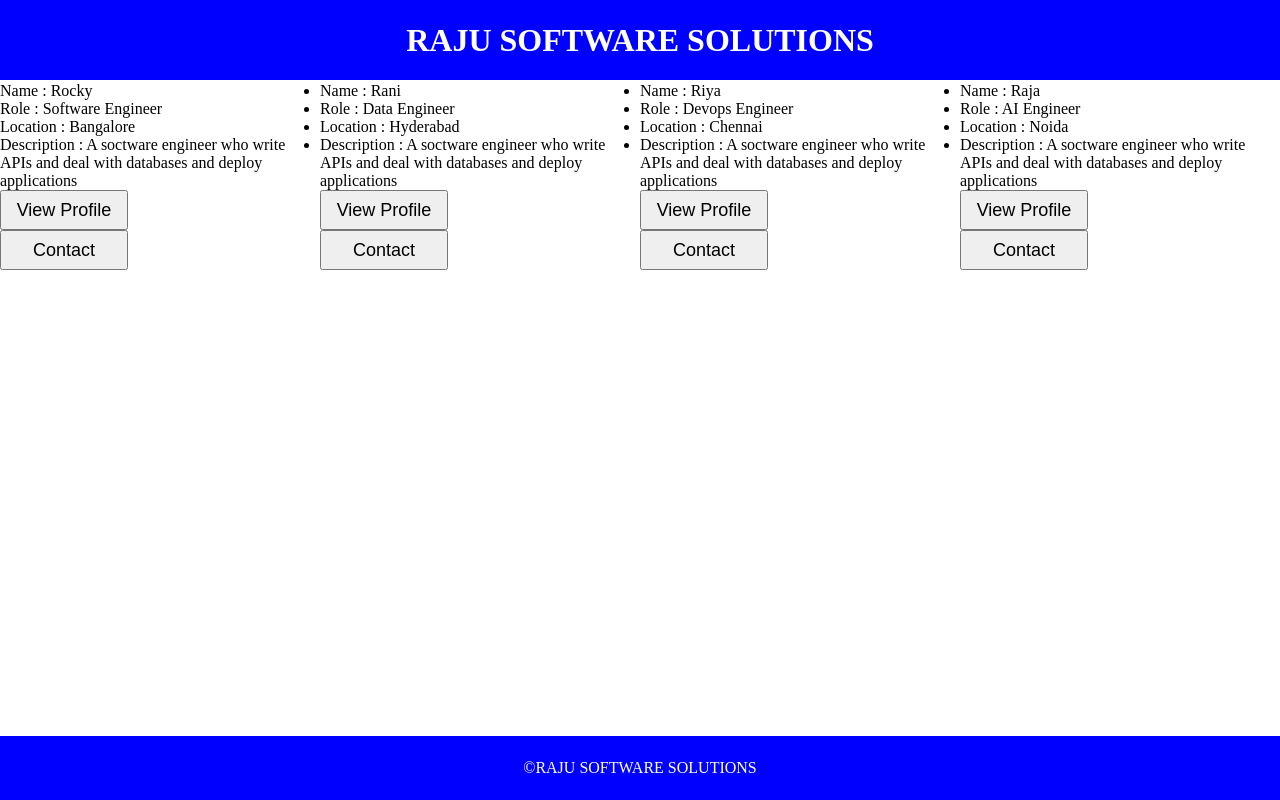
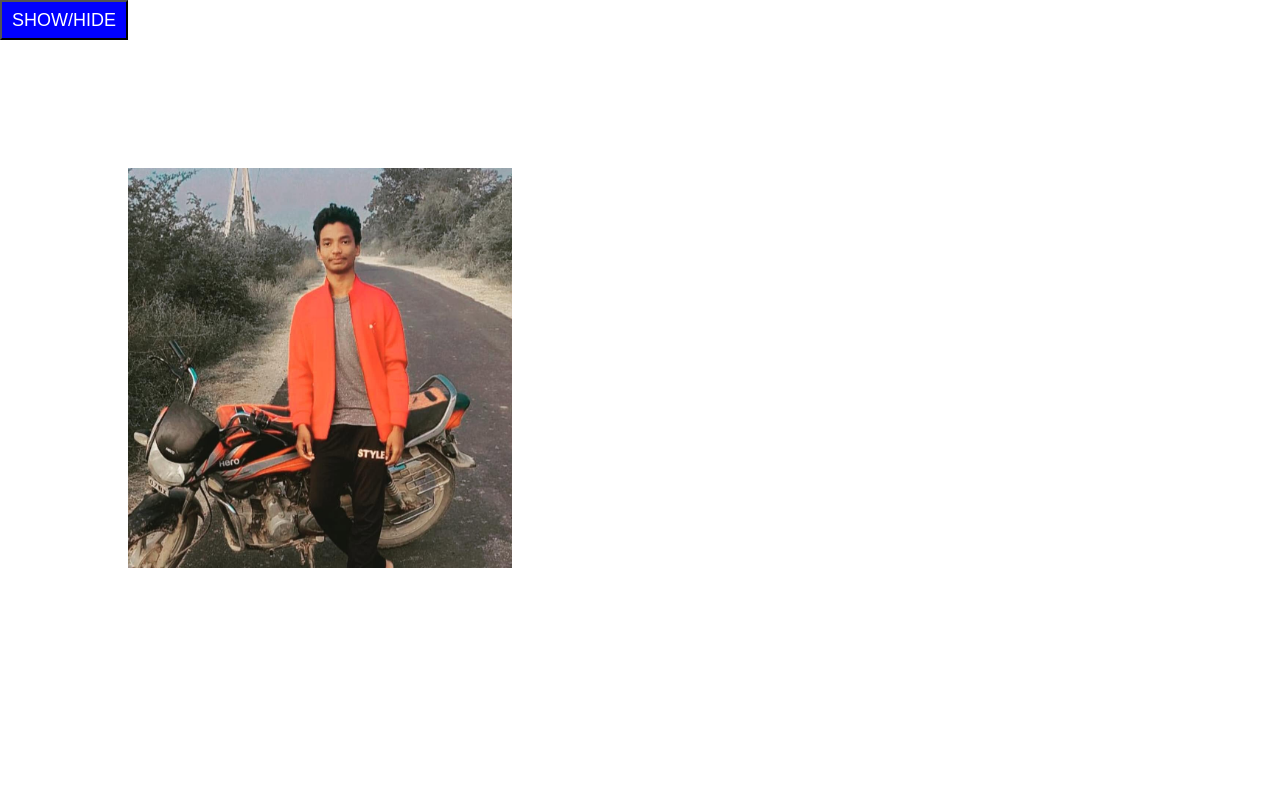
Before and after one commit to MUDEM-NAGARAJU/react-employeedirectory, a React (Vite) app: page / in a window 1280 px wide. Built offline with nearby package versions, Linux system fonts and the light colour scheme.

Commit message:
developed usestate hook functionalities and condition based rendering

```diff
--- a/src/App.jsx
+++ b/src/App.jsx
@@ -2,7 +2,10 @@ import Header from './components/Header.jsx';
 import Footer from './components/Footer.jsx';
 import Employeecard from './components/Employeecard.jsx';
 import './App.css';
-
+import './css/button.css';
+import Image_comp from './components/Image_comp.jsx';
+import { useState } from 'react';
+import Counter_comp from './components/Counter_comp.jsx';
 function App() {
   let information=[
     {
@@ -30,8 +33,11 @@ function App() {
       Description:"A soctware engineer who write APIs and deal with databases and deploy applications"
     }
   ];
+  let [show,setshow]=useState(true);
+
+  let clicked=()=>{setshow(!show)};
   return (
-
+    /*
     <div className='app'>
       <Header />
         <div className="employeeinfo">
@@ -45,6 +51,14 @@ function App() {
         </div>
 
       <Footer />
+    </div>*/
+
+
+    <div>
+      <div className='button_comp'>
+      <button onClick={clicked}>SHOW/HIDE</button>
+      </div>
+    {show ? < Image_comp />:< Counter_comp />}
     </div>
 
   );
--- /dev/null
+++ b/src/components/Counter_comp.jsx
@@ -0,0 +1,25 @@
+import { useState } from 'react';
+import '../css/button.css';
+export default function Counter_comp(){
+
+    let [cnt,setcnt]=useState(0);
+    let process=(event)=>{
+
+        if (event.target.innerText=='+'){
+            setcnt(cnt+1);
+        }
+        else{
+            setcnt(cnt-1);
+        }
+
+    };
+    return (
+        <div className="button_comp">
+
+            <button onClick={process}>+</button>
+            <p>{cnt}</p>
+            <button onClick={process}>-</button>
+
+        </div>
+    );
+}
--- /dev/null
+++ b/src/components/Image_comp.jsx
@@ -0,0 +1,12 @@
+import raju from '../assets/raju.jpg'
+import '../css/image_comp.css'
+export default function Image_comp(){
+
+    return (
+        <div className='image_comp'>
+
+            <img src={raju} alt="" />
+
+        </div>
+    );
+}
--- a/src/css/button.css
+++ b/src/css/button.css
@@ -5,4 +5,6 @@
     width:10vw;
     font-size: large;
     display: inline;
+    color: white;
+    background-color: blue;
 }
--- /dev/null
+++ b/src/css/image_comp.css
@@ -0,0 +1,6 @@
+.image_comp img{
+
+    height: 50vh;
+    width:30vw;
+    margin: 10%;
+}
```
Also changed, not shown: src/assets/raju.jpg (added).
